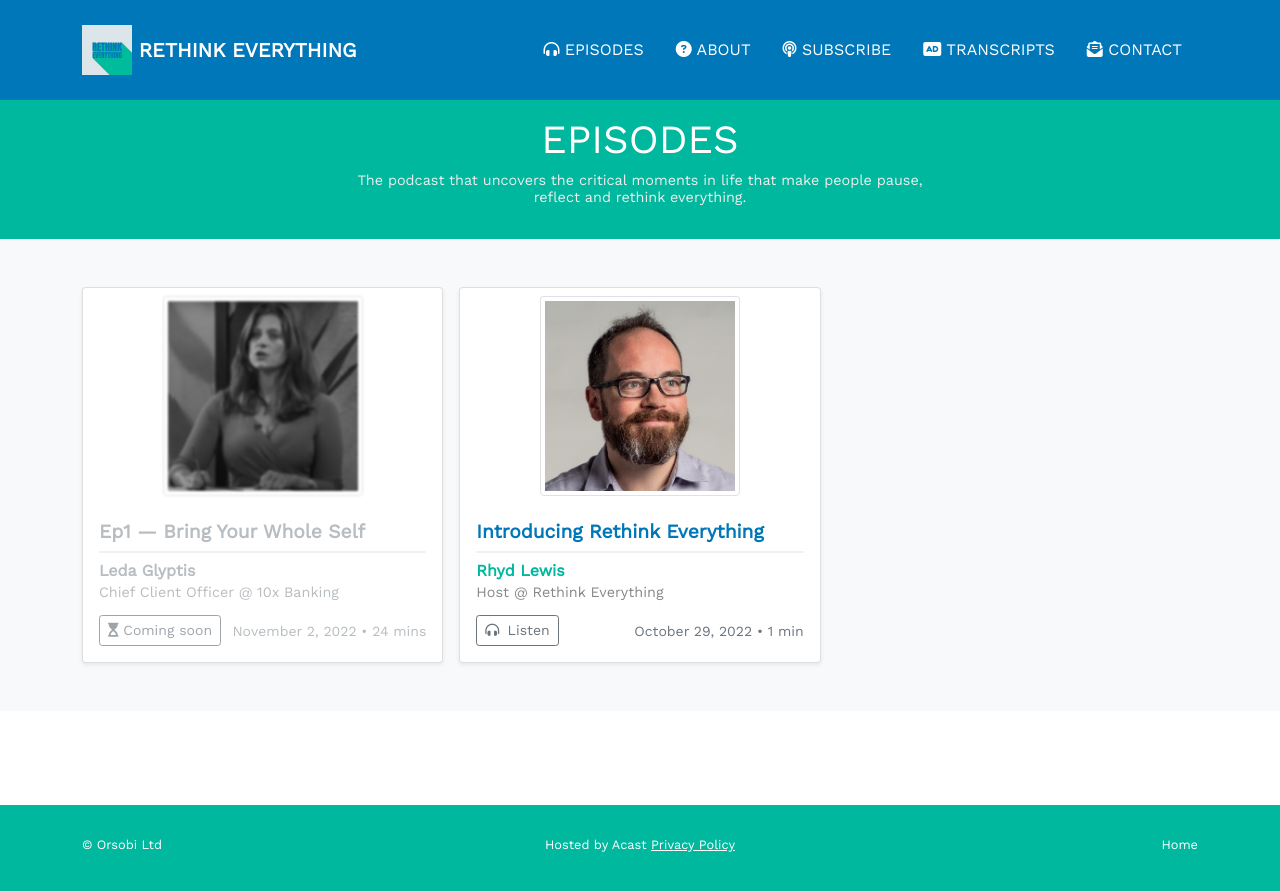
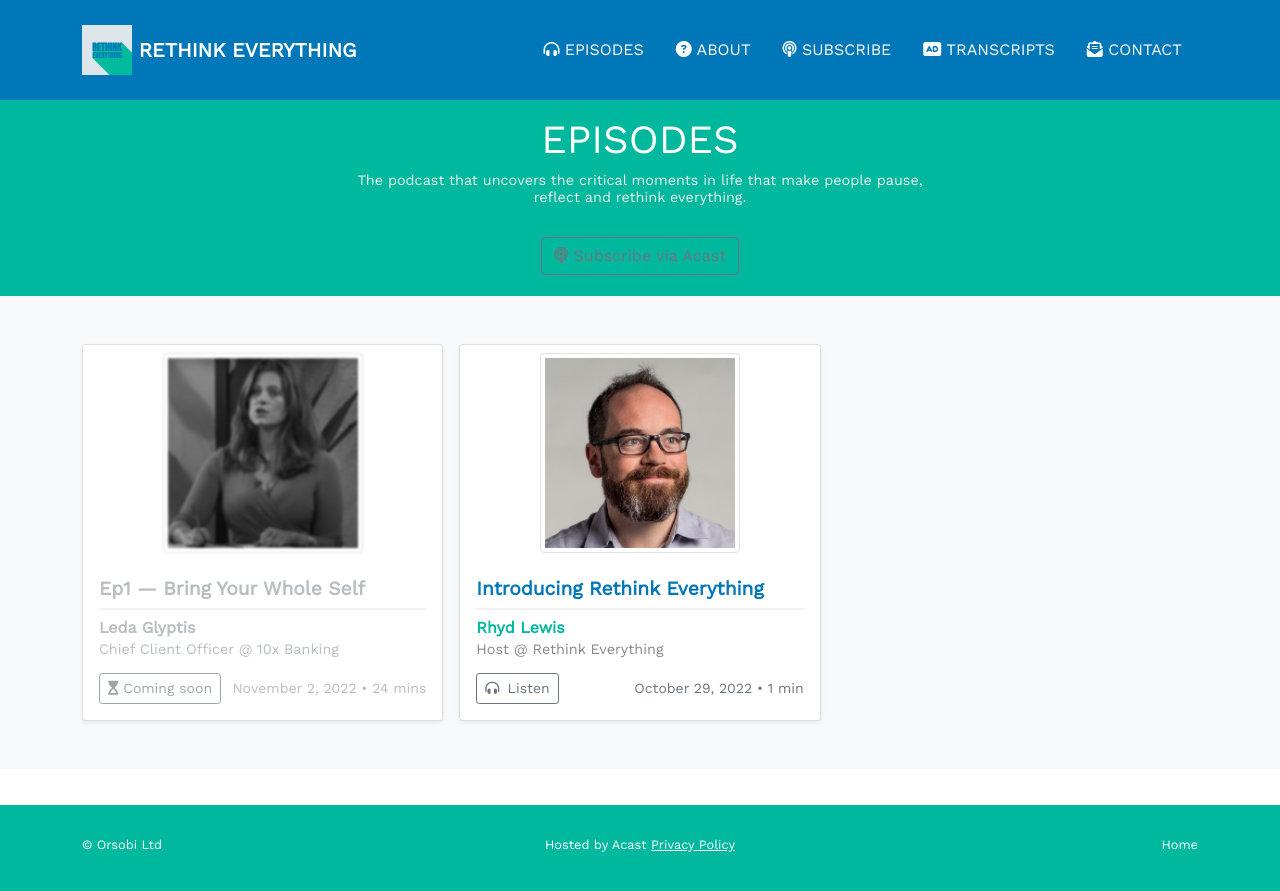
Before and after one commit to orsobi/res-site, a Jekyll site: the page built from index.markdown, in a window 1280 px wide. Shown: the top 891 px of the page. Built offline with Jekyll 4.4.1, drawn with Linux system fonts in a browser that asks for light colours.

Commit message:
Added subscribe button to title page

```diff
--- a/_layouts/default.html
+++ b/_layouts/default.html
@@ -4,6 +4,10 @@
       <div class="col-lg-6 col-md-8 mx-auto">
         <h1 class="fw-light text-uppercase">{{ page.title }}</h1>
         <p class="description-text">{{ site.description }}</p>
+        <a class="btn btn-outline-secondary" role="button" href="https://subscribe.acast.com/{{ site.acast-show-id }}">
+          <i class="fa fa-podcast"></i>
+          Subscribe via Acast
+        </a>
       </div>
     </div>
   </section>
```
